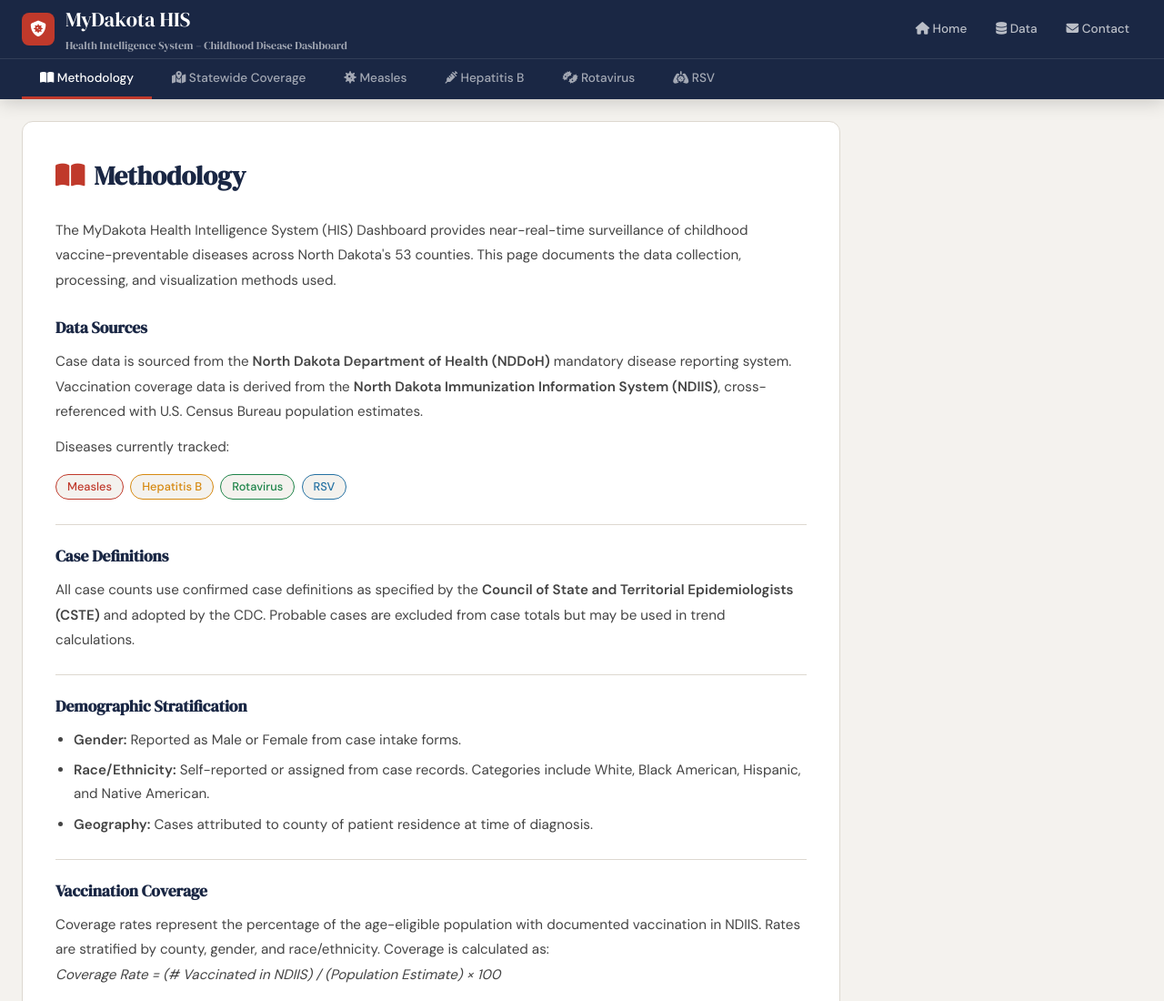
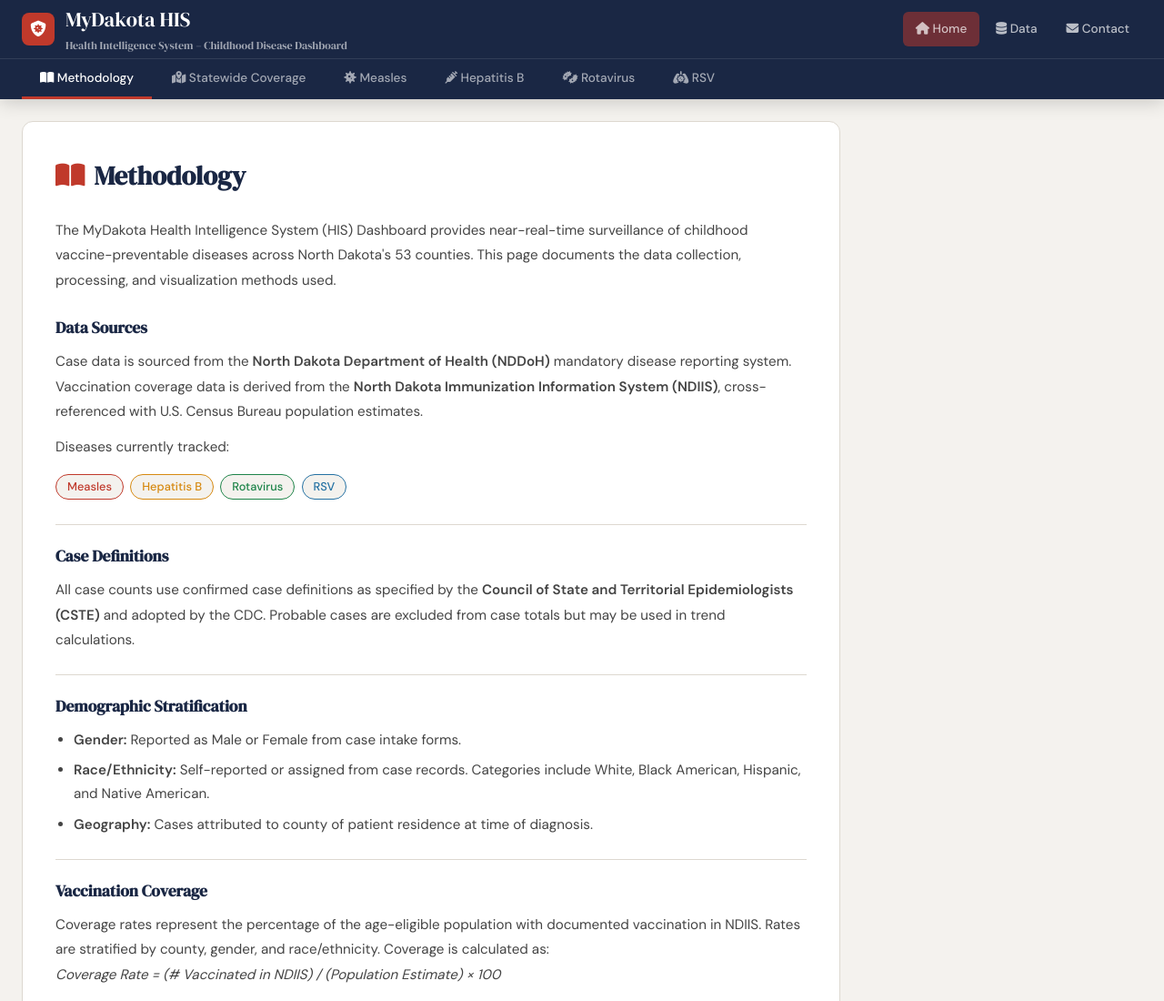
Before and after one commit to ahmedsayuti/mydakotahis, a plain HTML site: page index.html in a window 1280 px wide. Shown: the top 1100 px of the page at 91% size. Drawn offline with nearby package versions, Linux system fonts and the light colour scheme.

Commit message:
Update index.html

```diff
--- a/index.html
+++ b/index.html
@@ -87,6 +87,7 @@
       transition: all 0.2s;
     }
     nav a:hover { color:white; background:rgba(255,255,255,0.1); }
+    nav a.active { background:rgba(192,57,43,0.5); }
 
     /* TABS */
     .tabs-wrapper {
@@ -376,7 +377,7 @@
       </div>
     </a>
     <nav>
-      <a href="/"><i class="fas fa-home"></i> Home</a>
+      <a href="/" class="active"><i class="fas fa-home"></i> Home</a>
       <a href="/data/"><i class="fas fa-database"></i> Data</a>
       <a href="/contact/"><i class="fas fa-envelope"></i> Contact</a>
     </nav>
```
